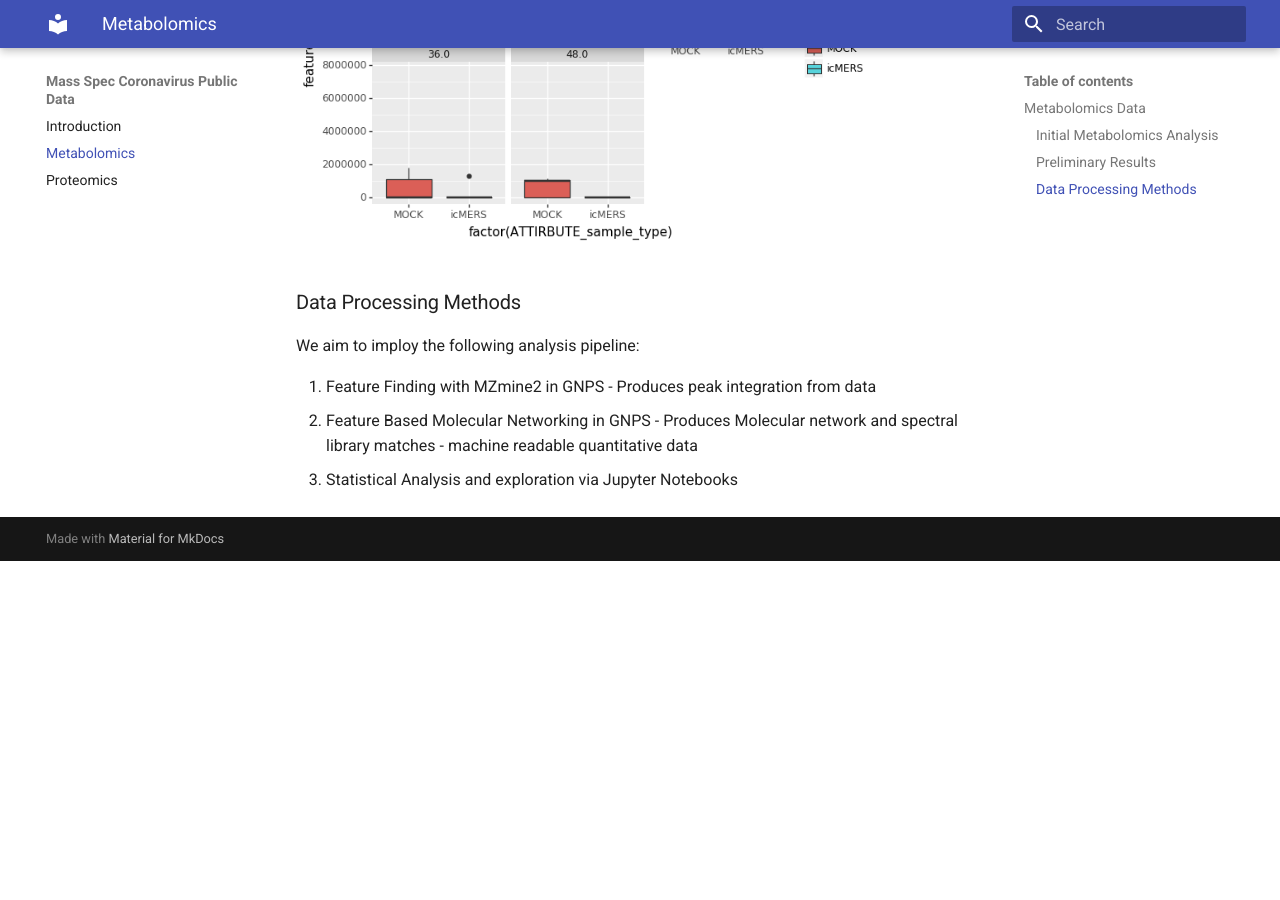
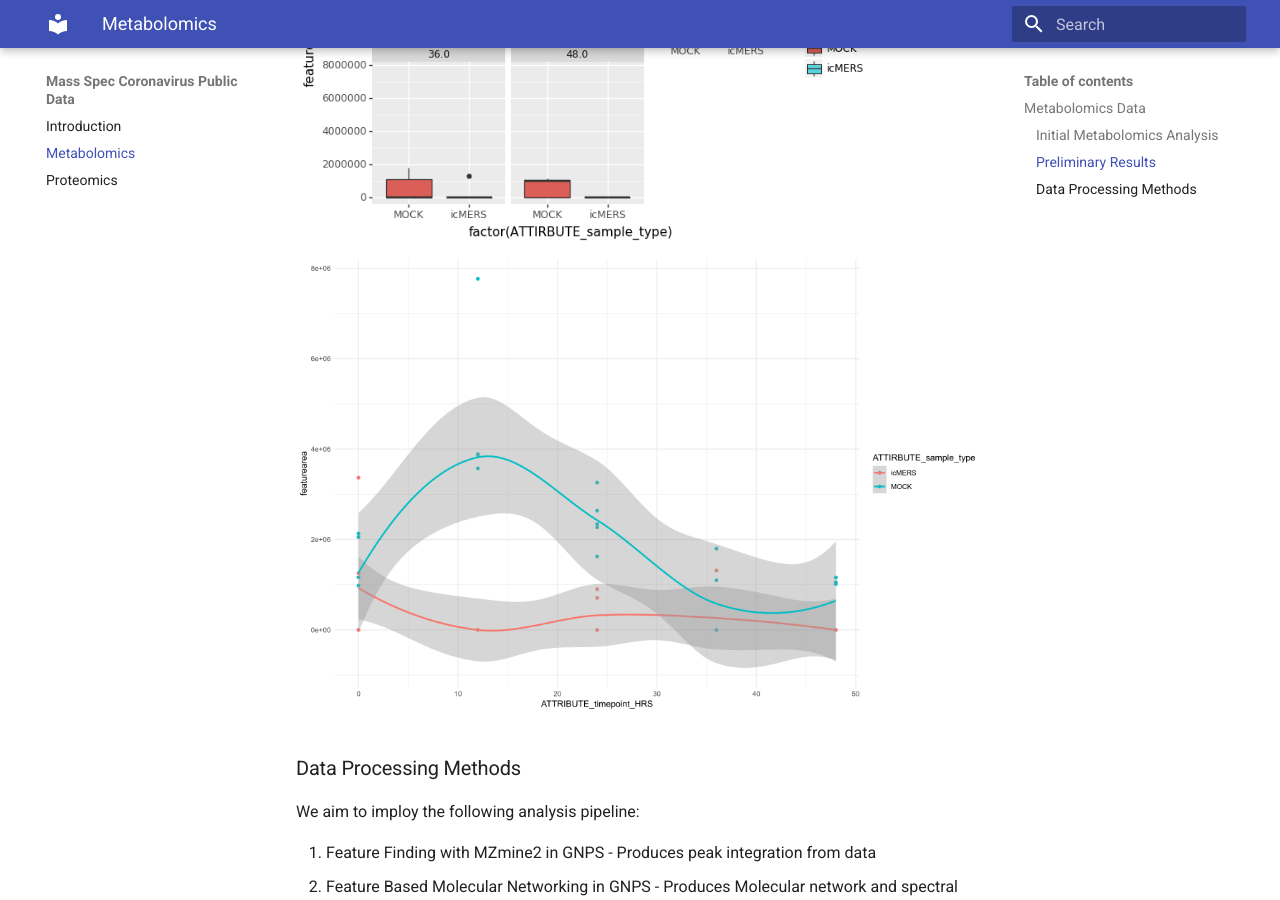
Before and after one commit to mwang87/MassSpec-Coronavirus-Project-Docs, an MkDocs documentation site: the page built from docs/metabolomics.md, in a window 1280 px wide and 900 px high, scrolled down 1388 px. Built offline with MkDocs 1.6.1 and Material for MkDocs 9.7.7, drawn with Linux system fonts in a browser that asks for light colours; before the commit the page ends 1949 px from its top, so only the background shows below that.

Commit message:
adding update

```diff
--- a/docs/metabolomics.md
+++ b/docs/metabolomics.md
@@ -37,6 +37,7 @@ Positive Ionization Results - [sorted by p-value between mock and MERS](https://
 Example Feature 8378 across different time points of infection:
 
 ![](images/metabolomics/8378_pos.png)
+![](images/metabolomics/8378_line_pos.png)
 
 
 ### Data Processing Methods
```
Also changed, not shown: docs/images/metabolomics/8378_line_pos.png (added).
